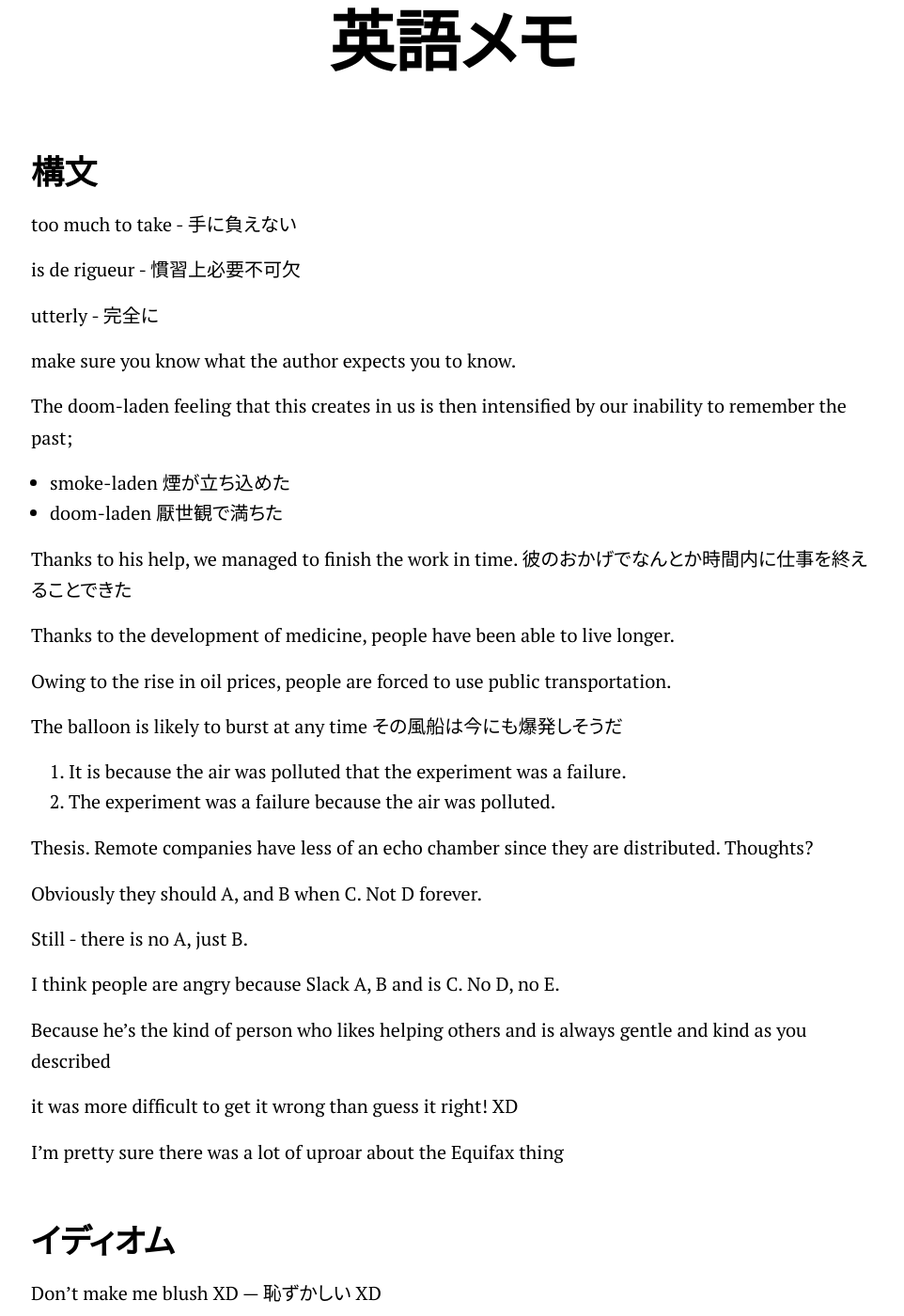
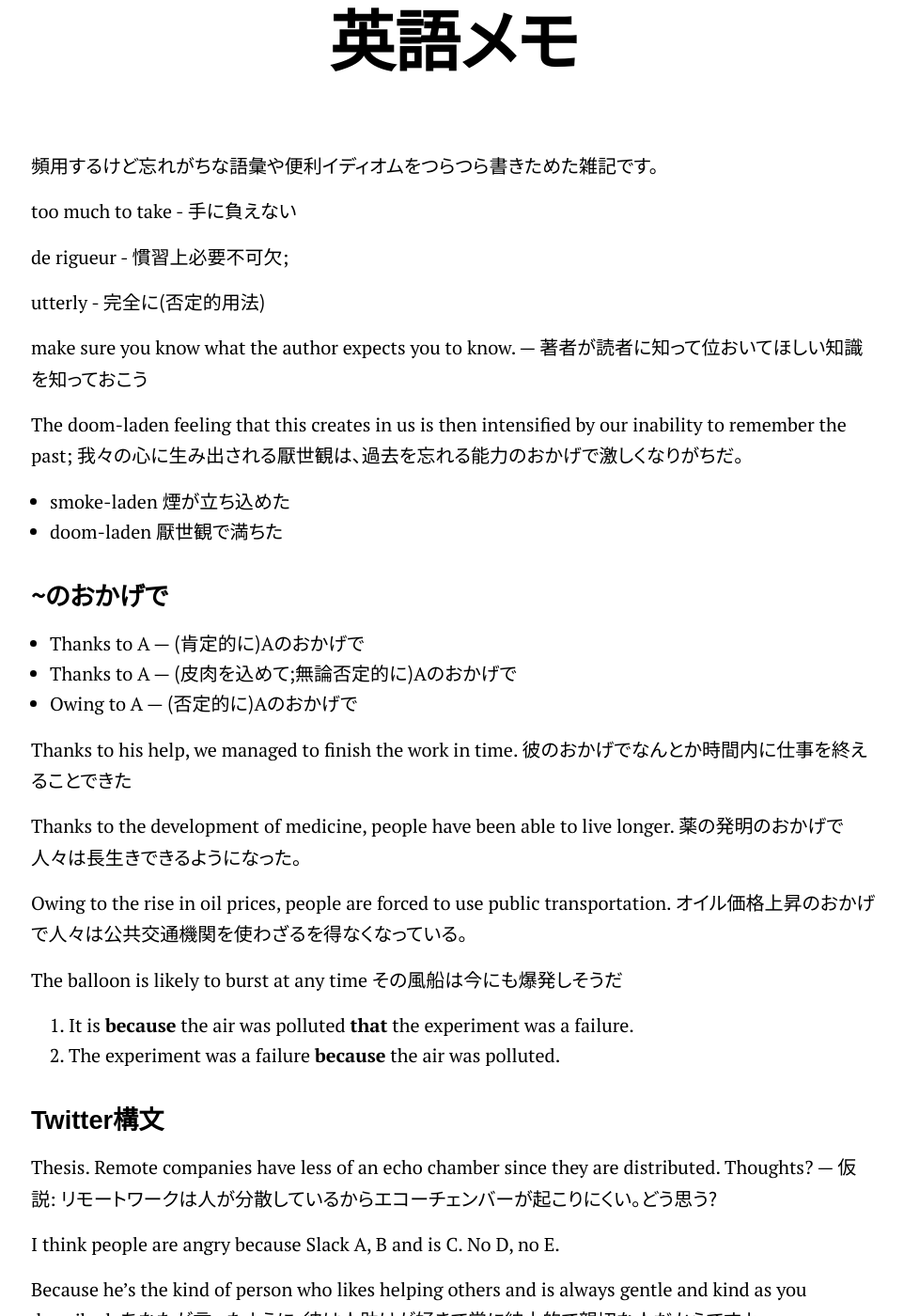
Before and after one commit to uetchy/uechi.io, a Jekyll site: the page built from _posts/2019-01-17-english-note.markdown, in a window 1280 px wide and 1400 px high, scrolled down 213 px. Shown: the whole window at 94% size, without its empty margins (157-1119 px from the left). Built offline with Jekyll 4.4.1, drawn with Linux system fonts in a browser that asks for light colours; nearby versions of some CDN libraries; comment, search, counter and statistics services are not loaded; some of the changed text lies outside the part shown.

Commit message:
Updated English Note

```diff
--- a/_posts/2019-01-17-english-note.markdown
+++ b/_posts/2019-01-17-english-note.markdown
@@ -3,51 +3,53 @@ title: 英語メモ
 date: 2019-01-17 19:31:00 +09:00
 ---
 
-# 構文
+頻用するけど忘れがちな語彙や便利イディオムをつらつら書きためた雑記です。
 
 too much to take - 手に負えない
 
-is de rigueur - 慣習上必要不可欠
+de rigueur - 慣習上必要不可欠;
 
-utterly - 完全に
+utterly - 完全に（否定的用法）
 
-make sure you know what the author expects you to know.
+make sure you know what the author expects you to know. — 著者が読者に知って位おいてほしい知識を知っておこう
 
-The doom-laden feeling that this creates in us is then intensified by our inability to remember the past;
+The doom-laden feeling that this creates in us is then intensified by our inability to remember the past; 我々の心に生み出される厭世観は、過去を忘れる能力のおかげで激しくなりがちだ。
 
 - smoke-laden 煙が立ち込めた
 - doom-laden 厭世観で満ちた
 
+## 〜のおかげで
+
+- Thanks to A — （肯定的に）Aのおかげで
+- Thanks to A — （皮肉を込めて；無論否定的に）Aのおかげで
+- Owing to A — （否定的に）Aのおかげで
+
 Thanks to his help, we managed to finish the work in time. 彼のおかげでなんとか時間内に仕事を終えることできた
 
-Thanks to the development of medicine, people have been able to live longer.
+Thanks to the development of medicine, people have been able to live longer. 薬の発明のおかげで人々は長生きできるようになった。
 
-Owing to the rise in oil prices, people are forced to use public transportation.
+Owing to the rise in oil prices, people are forced to use public transportation. オイル価格上昇のおかげで人々は公共交通機関を使わざるを得なくなっている。
 
 The balloon is likely to burst at any time その風船は今にも爆発しそうだ
 
-1. It is because the air was polluted that the experiment was a failure.
-1. The experiment was a failure because the air was polluted.
+1. It is **because** the air was polluted **that** the experiment was a failure.
+1. The experiment was a failure **because** the air was polluted.
 
-Thesis. Remote companies have less of an echo chamber since they are distributed. Thoughts?
+## Twitter構文
 
-Obviously they should A, and B when C. Not D forever.
-
-Still - there is no A, just B.
+Thesis. Remote companies have less of an echo chamber since they are distributed. Thoughts? — 仮説: リモートワークは人が分散しているからエコーチェンバーが起こりにくい。どう思う？
 
 I think people are angry because Slack A, B and is C. No D, no E.
 
-Because he's the kind of person who likes helping others and is always gentle and kind as you described
+Because he's the kind of person who likes helping others and is always gentle and kind as you described. あなたが言ったように、彼は人助けが好きで常に紳士的で親切な人だからですよ
 
-it was more difficult to get it wrong than guess it right! XD
+it was more difficult to get it wrong than guess it right! XD 正解を当てるよりもこれを間違える方が難しいよ！
 
-I'm pretty sure there was a lot of uproar about the Equifax thing
+I'm pretty sure there was a lot of uproar about the Equifax thing Equifaxの件について批判が巻き起こっていたのは間違いない
 
-# イディオム
+Don’t make me blush XD — めっちゃ恥ずかしい
 
-Don’t make me blush XD — 恥ずかしい XD
-
-Think before you speak next time — 次からは考えてから話せ
+Think before you speak next time — 次からは考えてから話せや
 
 just a citation of the law they're overcompensating for — 彼らは濫用している法律の引用ただそれだけしか示してない
 
@@ -59,7 +61,7 @@ be now going the A route — 今度はA作戦ときた
 
 in a blunt fashion — 露骨なやり方で
 
-"DM us, we'll take a look!" faux-friendly route — 偽りの友情作戦「DMで詳しく話を聞かせて！」
+"DM us, we'll take a look!" faux-friendly route — 「DMで詳しく話を聞かせて！」偽フレンドリー作戦だ
 
 reinstate — （アカウントを）復活させる
 
@@ -67,7 +69,7 @@ shut the whole thing down — 全てを終わらせる
 
 as if, as though — 後者は話者の疑いが現れている. 仮定法過去を取る. It's as if I were a movie star.
 
-predominatly — 大抵は. Your costs are predominantly human labor.
+predominatly — 大抵は; Your costs are predominantly human labor. かかる費用のほとんどは人件費だ
 
 a myriad of A — 無数のA
 
@@ -97,11 +99,11 @@ clench my teeth — 歯を食いしばる（って耐える）
 
 Hello, I just came across this wonderful library and was really intrigued by it :)
 
-When teaching, be careful not to mix up "" and "".
+When teaching, be careful not to mix up Aand B.
 
 life saver under this condition
 
-It turned to be such great experience, I couldn’t miss opportunity to share it
+It turned out to be such great experience, I couldn’t miss an opportunity to share it
 
 I like Makefiles, they are simple and yet very powerful.
 
@@ -147,13 +149,13 @@ appropriate, proper, reasonable — 妥当な
 
 barely — かろうじて、ほとんど～ない
 
-The iPad already has external keyboard support and an external trackpad support would go a long way to making the iPad a Mac replacement.
+The iPad already has external keyboard support and external trackpad support would go a long way to making the iPad a Mac replacement.
 
-Countless wrong inferences could be drawn from those observation.
+Countless wrong inferences could be drawn from those observations. 無数の誤った推論がこの観測（この場合の観測は表面上の特徴など多義的）から導き出せるだろう。
 
 it drives me crazy [nuts] — イライラさせられる
 
-describes the steps that are involved in ~ — ~に関する手順について説明する
+describes the steps that are involved in A — Aに関する手順について説明する
 
 前置詞inは特徴の違いを、ofは程度の違いを表す
 
@@ -165,7 +167,7 @@ A is out of proportion to B — AはBに反比例している
 
 be collectively known as A — Aと総称されている
 
-Any links to this, as to be honest nobody is providing evidence, just lip-service relying on the ignorance of most readers
+Any links to this, as to be honest nobody is providing evidence, just lip-service relying on the ignorance of most readers そのリンク先の記事は、正直に言わせてもらえばどれも証拠を示していない。読者の無知につけこんだ上っ面だけの内容でしかない。
 
 in a great hurry - 大急ぎで
 
@@ -177,7 +179,7 @@ throw A away — Aを捨てる、Aを無駄にする
 
 throw A up — 急にやめる
 
-be quick to — すぐ～する。(People are quick to alienate outsiders 人々はすぐよそ者を阻害する)
+be quick to — すぐ～する; People are quick to alienate outsiders 人々はすぐよそ者を阻害する)
 
 incredulous at — ～を容易に信じない
 
@@ -233,7 +235,7 @@ hot take — 走り書き
 
 cost an arm and a leg — 大変な金がかかる
 
-person with a forgiving nature — 寛大な心の持ち主
+a person with a forgiving nature — 寛大な心の持ち主
 
 we are on the same page — これで我々の認識が一致しましたね
 
@@ -255,11 +255,9 @@ have a lot to do with ～によるところが大きい
 
  This is sure to satisfy those who are into computers. これはコンピュータにはまっている人をきっと満足させるだろう
 
-I've always wanted to study abroad someday but I haven't been able to yet.
+I've always wanted to study abroad someday but I haven't been able to yet. いつか留学したいと思ってるけどまだ出来てない。
 
-
-
-# 複文と分詞構文
+## 複文と分詞構文
 
 A typhoon hit the city, causing big destruction.
 
@@ -277,9 +275,7 @@ and そうすれば or 然もなくば but けれども so だから、それで
 
 She is not a politician, nor is she a diplomat.
 
-
-
-# when
+## when
 
 未来の**条件**を表す場合は**現在形**を使う When I arrive at the station, I'll call you.
 
@@ -287,31 +283,16 @@ She is not a politician, nor is she a diplomat.
 
 未来の**可能性**を話す場合は**未来形** I don't know when he will come.
 
-
-
 happened to — たまたま、偶然、もしかして
 
 Do you happen to know if she has a boyfriend? — あの子に彼氏いるのかな？
 
-
-
 不定詞は名詞・形容詞・副詞的働きをする動詞ベースの詞のこと
 
-to不定詞がunrealized(未実現)、-ingがrealized(実現)
+- to不定詞がunrealized(未実現)
+- -ingがrealized(実現)
 
 I want (to eat an apple)←名詞的
-
-Thank you for playing the game
-
-
-
-She is studying English hard to study abroad.
-
-She study English hard to study abroad.
-
-違いは？
-
-
 
 only to A — 思わぬ悲観的な事実を説明するclause
 
@@ -321,7 +302,7 @@ I **tore** open the box, **only to discover** that some of the parts were missin
 
 I **arrived** **only to find** that the others had already left.
 
-# 倒置法
+## 倒置法
 
 So do I — 私も！(I like appleに対して)
 
@@ -347,6 +328,4 @@ Do what you will, I won't give up — 何をされようとも諦めない
 
 Walk as he would, he couldn't get to the station. — どんなに歩いても駅にたどり着けなかった
 
-["We live in a world of churn, but we do not have to accept high churn rates as the only reality." from "Subscription Marketing: Strategies for Nurturing Customers in a World of Churn (English Edition)" by Anne Janzer](http://a.co/bda7A29)
-
 [45 Ways To Avoid Using The Word 'Very' - Writers Write](http://writerswrite.co.za/45-ways-to-avoid-using-the-word-very/)
```
Also changed, not shown: other parts of _posts/2019-01-17-english-note.markdown (+7 -9 lines).
